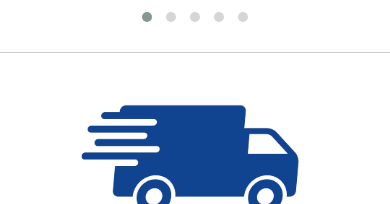
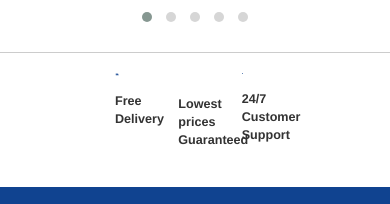
Before and after one commit to abdullahmansoor727/mykart, a plain HTML site: page index.html in a window 390 px wide. Shown: the part 2749-2953 px from the top of the page. Drawn offline with Linux system fonts and the light colour scheme.

Commit message:
update style

```diff
--- a/footer.html
+++ b/footer.html
@@ -1,21 +1,21 @@
 <footer>
     <section class="features col-lg-12">
         <div class="container">
-            <div class="col-lg-8 col-lg-offset-2">
-                <div class="col-lg-4 ship">
-                    <div class="col-lg-5 ship-img">
+            <div class="col-lg-8 col-lg-offset-2 col-md-8 col-md-offset-2 col-sm-8 col-sm-offset-2 col-xs-8 col-xs-offset-2">
+                <div class="col-lg-4 col-md-4 col-sm-4 col-xs-4 ship">
+                    <div class="col-lg-5 col-md-5 col-sm-5 col-xs-5 ship-img">
                         <img src="img/shipping-fast.png" alt="" class="img-responsive"/>
                     </div>
                     <p>Free Delivery</p>
                 </div>
-                <div class="col-lg-4 price">
-                    <div class="col-lg-3 price-img">
+                <div class="col-lg-4 col-md-4 col-sm-4 col-xs-4 price">
+                    <div class="col-lg-3 col-md-3 col-sm-3 col-xs-3 price-img">
                         <img src="img/low-price.png" alt="" class="img-responsive"/>
                     </div>
                     <p>Lowest prices Guaranteed</p>
                 </div>
-                <div class="col-lg-4 support">
-                    <div class="col-lg-4 support-img">
+                <div class="col-lg-4 col-md-4 col-sm-4 col-xs-4 support">
+                    <div class="col-lg-4 col-md-4 col-sm-4 col-xs-4 support-img">
                         <img src="img/customer-service-icon-3.png" alt="" class="img-responsive"/>
                     </div>
                     <p>24/7 Customer Support</p>
```
